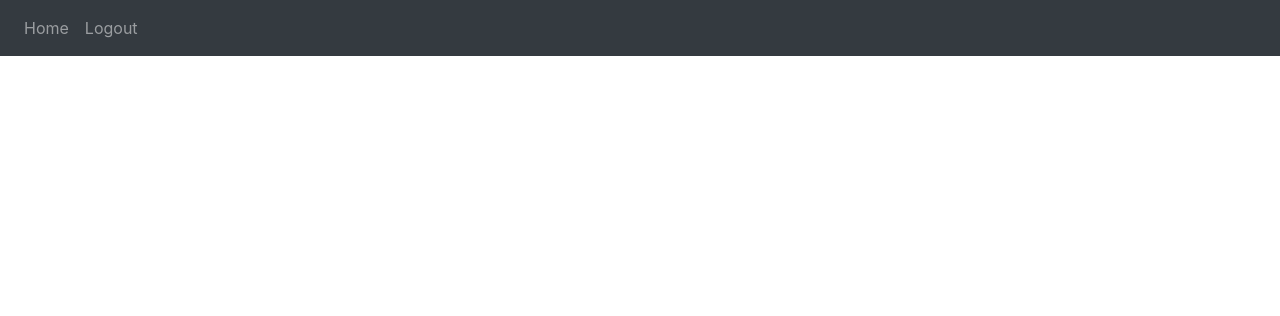
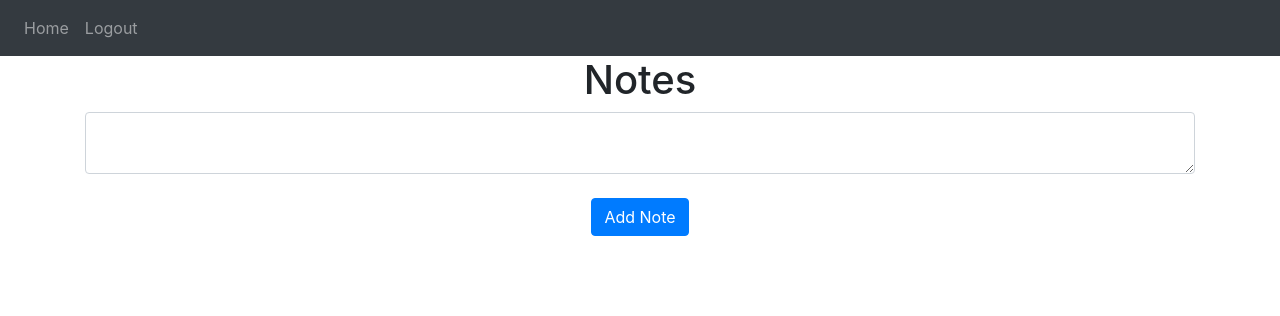
Before and after one commit to sjcswank/notes-app, a Flask app: page / in a window 1280 px wide. Shown: the top 316 px of the page. Run offline with Flask 3, Linux system fonts and the light colour scheme; a user stored in the database is signed in; data comes from the database, SQL or seed files in the repository; both versions use the stored data as it was after the commit; some libraries are stand-ins or nearby versions.

Commit message:
Added creating notes

```diff
--- a/website/templates/home.html
+++ b/website/templates/home.html
@@ -1,5 +1,19 @@
 {% extends "base.html" %}
 {% block title %}Home{% endblock %}
 {% block content %}
-
+<h1 align="center">Notes</h1>
+<ul class="list-group list-group-flush" id="notes">
+    {% for note in user.notes %}
+    <li class="list-group-item">{{ note.data }}
+        <button type="button" class="">&times;</button>
+    </li>
+    {% endfor %}
+</ul>
+    <form method="POST">
+        <textarea name="note" id="note" class="form-control"></textarea>
+        <br />
+        <div align="center">
+            <button type="submit" class="btn btn-primary">Add Note</button>
+        </div>
+    </form>
 {% endblock %}
--- a/website/views.py
+++ b/website/views.py
@@ -1,11 +1,21 @@
-from flask import Blueprint, render_template
+from flask import Blueprint, render_template, request, flash
 from flask_login import login_required, current_user
-
+from .models import Note
+from . import db
 
 views = Blueprint('views', __name__)
 
 
-@views.route('/')
+@views.route('/', methods=['GET', 'POST'])
 @login_required
 def home():
+    if request.method == 'POST':
+        note = request.form.get('note')
+        if len(note) < 1:
+            flash('Note is too short.', category='error')
+        else:
+            new_note = Note(data=note, user_id=current_user.id)
+            db.session.add(new_note)
+            db.session.commit()
+            flash('Note created!', category='success')
     return render_template("home.html", user=current_user)
```
Also changed, not shown: instance/database.db.
